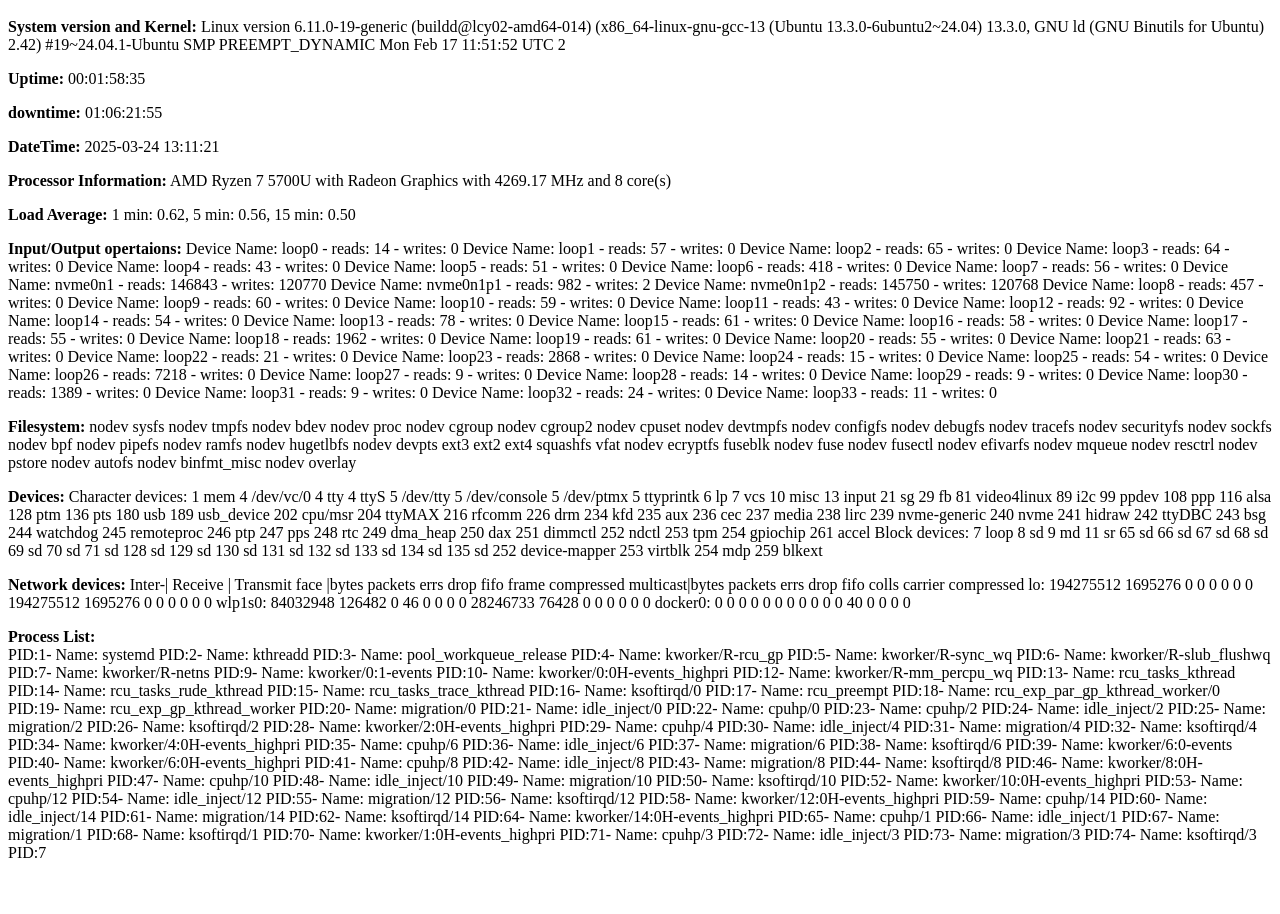
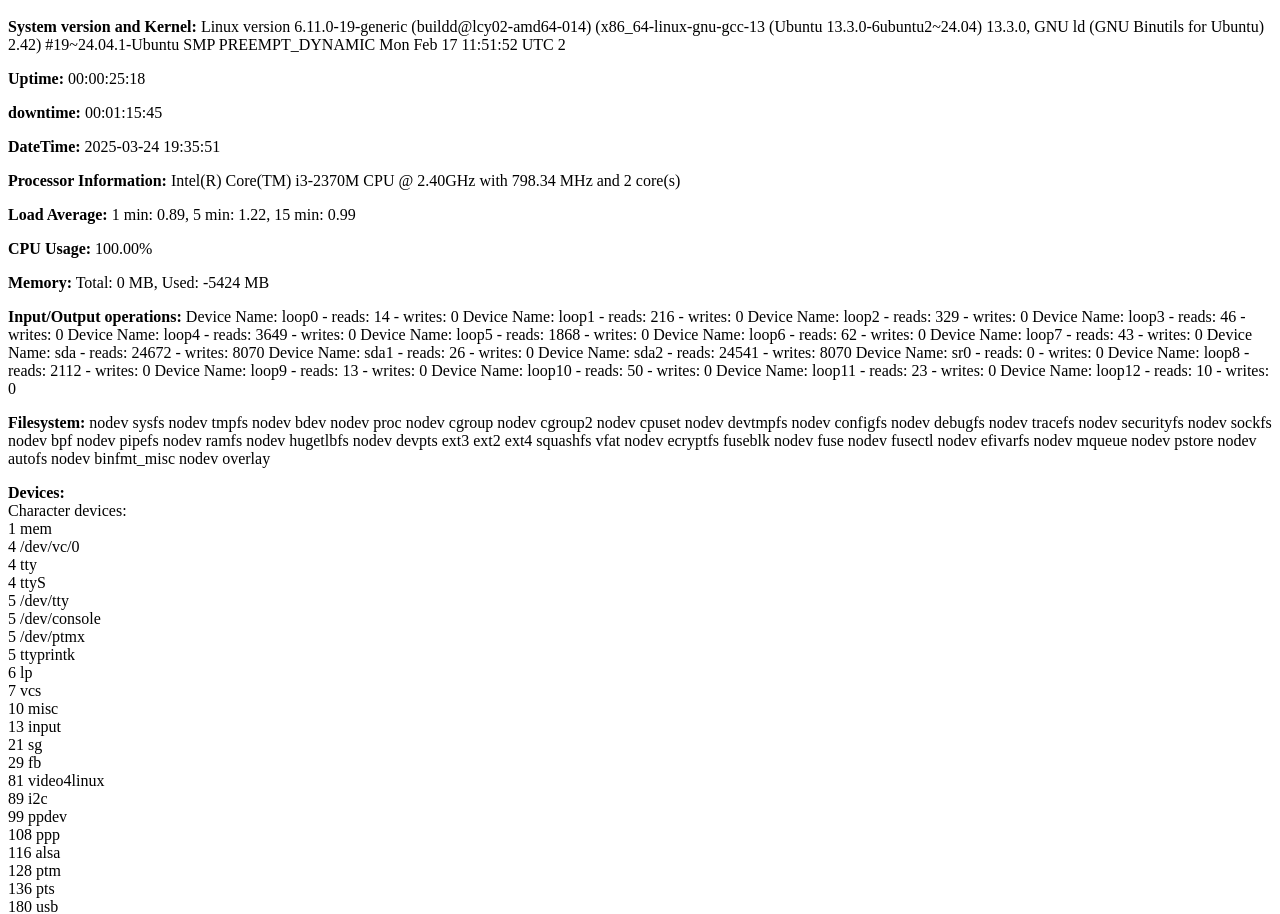
Before and after one commit to Gustavo-silva05/CSO, a plain HTML site: page index.html in a window 1280 px wide. Shown: the part 48-962 px from the top of the page. Before the commit the page ends 926 px from the top, so only its background shows below. Drawn offline with Linux system fonts and the light colour scheme.

Commit message:
devices net adjusted

```diff
--- a/index.html
+++ b/index.html
@@ -3,90 +3,54 @@
 <p><strong>System version and Kernel:</strong> Linux version 6.11.0-19-generic (buildd@lcy02-amd64-014) (x86_64-linux-gnu-gcc-13 (Ubuntu 13.3.0-6ubuntu2~24.04) 13.3.0, GNU ld (GNU Binutils for Ubuntu) 2.42) #19~24.04.1-Ubuntu SMP PREEMPT_DYNAMIC Mon Feb 17 11:51:52 UTC 2
 </p>
 
-<p><strong>Uptime:</strong> 00:01:58:35</p>
+<p><strong>Uptime:</strong> 00:00:25:18</p>
 
-<p><strong>downtime:</strong> 01:06:21:55</p>
+<p><strong>downtime:</strong> 00:01:15:45</p>
 
-<p><strong>DateTime:</strong> 2025-03-24 13:11:21</p>
+<p><strong>DateTime:</strong> 2025-03-24 19:35:51</p>
 
-<p><strong>Processor Information:</strong> AMD Ryzen 7 5700U with Radeon Graphics with 4269.17 MHz and 8 core(s)</p>
+<p><strong>Processor Information:</strong> Intel(R) Core(TM) i3-2370M CPU @ 2.40GHz with 798.34 MHz and 2 core(s)</p>
 
-<p><strong>Load Average:</strong> 1 min: 0.62, 5 min: 0.56, 15 min: 0.50</p>
+<p><strong>Load Average:</strong> 1 min: 0.89, 5 min: 1.22, 15 min: 0.99</p>
 
-<p><strong>Input/Output opertaions:</strong>
+<p><strong>CPU Usage:</strong> 100.00%</p>
+
+<p><strong>Memory:</strong> Total: 0 MB, Used: -5424 MB</p>
+
+<p><strong>Input/Output operations:</strong>
 Device Name: loop0 - reads: 14 - writes: 0
 
-Device Name: loop1 - reads: 57 - writes: 0
+Device Name: loop1 - reads: 216 - writes: 0
 
-Device Name: loop2 - reads: 65 - writes: 0
+Device Name: loop2 - reads: 329 - writes: 0
 
-Device Name: loop3 - reads: 64 - writes: 0
+Device Name: loop3 - reads: 46 - writes: 0
 
-Device Name: loop4 - reads: 43 - writes: 0
+Device Name: loop4 - reads: 3649 - writes: 0
 
-Device Name: loop5 - reads: 51 - writes: 0
+Device Name: loop5 - reads: 1868 - writes: 0
 
-Device Name: loop6 - reads: 418 - writes: 0
+Device Name: loop6 - reads: 62 - writes: 0
 
-Device Name: loop7 - reads: 56 - writes: 0
+Device Name: loop7 - reads: 43 - writes: 0
 
-Device Name: nvme0n1 - reads: 146843 - writes: 120770
+Device Name: sda - reads: 24672 - writes: 8070
 
-Device Name: nvme0n1p1 - reads: 982 - writes: 2
+Device Name: sda1 - reads: 26 - writes: 0
 
-Device Name: nvme0n1p2 - reads: 145750 - writes: 120768
+Device Name: sda2 - reads: 24541 - writes: 8070
 
-Device Name: loop8 - reads: 457 - writes: 0
+Device Name: sr0 - reads: 0 - writes: 0
 
-Device Name: loop9 - reads: 60 - writes: 0
+Device Name: loop8 - reads: 2112 - writes: 0
 
-Device Name: loop10 - reads: 59 - writes: 0
+Device Name: loop9 - reads: 13 - writes: 0
 
-Device Name: loop11 - reads: 43 - writes: 0
+Device Name: loop10 - reads: 50 - writes: 0
 
-Device Name: loop12 - reads: 92 - writes: 0
+Device Name: loop11 - reads: 23 - writes: 0
 
-Device Name: loop14 - reads: 54 - writes: 0
-
-Device Name: loop13 - reads: 78 - writes: 0
-
-Device Name: loop15 - reads: 61 - writes: 0
-
-Device Name: loop16 - reads: 58 - writes: 0
-
-Device Name: loop17 - reads: 55 - writes: 0
-
-Device Name: loop18 - reads: 1962 - writes: 0
-
-Device Name: loop19 - reads: 61 - writes: 0
-
-Device Name: loop20 - reads: 55 - writes: 0
-
-Device Name: loop21 - reads: 63 - writes: 0
-
-Device Name: loop22 - reads: 21 - writes: 0
-
-Device Name: loop23 - reads: 2868 - writes: 0
-
-Device Name: loop24 - reads: 15 - writes: 0
-
-Device Name: loop25 - reads: 54 - writes: 0
-
-Device Name: loop26 - reads: 7218 - writes: 0
-
-Device Name: loop27 - reads: 9 - writes: 0
-
-Device Name: loop28 - reads: 14 - writes: 0
-
-Device Name: loop29 - reads: 9 - writes: 0
-
-Device Name: loop30 - reads: 1389 - writes: 0
-
-Device Name: loop31 - reads: 9 - writes: 0
-
-Device Name: loop32 - reads: 24 - writes: 0
-
-Device Name: loop33 - reads: 11 - writes: 0
+Device Name: loop12 - reads: 10 - writes: 0
 </p>
 <p><strong>Filesystem:</strong> nodev	sysfs
 nodev	tmpfs
@@ -117,223 +81,157 @@ nodev	fuse
 nodev	fusectl
 nodev	efivarfs
 nodev	mqueue
-nodev	resctrl
 nodev	pstore
 nodev	autofs
 nodev	binfmt_misc
 nodev	overlay
 </p>
-<p><strong>Devices:</strong> Character devices:
-  1 mem
-  4 /dev/vc/0
-  4 tty
-  4 ttyS
-  5 /dev/tty
-  5 /dev/console
-  5 /dev/ptmx
-  5 ttyprintk
-  6 lp
-  7 vcs
- 10 misc
- 13 input
- 21 sg
- 29 fb
- 81 video4linux
- 89 i2c
- 99 ppdev
-108 ppp
-116 alsa
-128 ptm
-136 pts
-180 usb
-189 usb_device
-202 cpu/msr
-204 ttyMAX
-216 rfcomm
-226 drm
-234 kfd
-235 aux
-236 cec
-237 media
-238 lirc
-239 nvme-generic
-240 nvme
-241 hidraw
-242 ttyDBC
-243 bsg
-244 watchdog
-245 remoteproc
-246 ptp
-247 pps
-248 rtc
-249 dma_heap
-250 dax
-251 dimmctl
-252 ndctl
-253 tpm
-254 gpiochip
-261 accel
+<p><strong>Devices:</strong><br>
+Character devices:<br>
+  1 mem<br>
+  4 /dev/vc/0<br>
+  4 tty<br>
+  4 ttyS<br>
+  5 /dev/tty<br>
+  5 /dev/console<br>
+  5 /dev/ptmx<br>
+  5 ttyprintk<br>
+  6 lp<br>
+  7 vcs<br>
+ 10 misc<br>
+ 13 input<br>
+ 21 sg<br>
+ 29 fb<br>
+ 81 video4linux<br>
+ 89 i2c<br>
+ 99 ppdev<br>
+108 ppp<br>
+116 alsa<br>
+128 ptm<br>
+136 pts<br>
+180 usb<br>
+189 usb_device<br>
+202 cpu/msr<br>
+204 ttyMAX<br>
+216 rfcomm<br>
+226 drm<br>
+236 aux<br>
+237 cec<br>
+238 media<br>
+239 lirc<br>
+240 mei<br>
+241 hidraw<br>
+242 ttyDBC<br>
+243 bsg<br>
+244 watchdog<br>
+245 remoteproc<br>
+246 ptp<br>
+247 pps<br>
+248 rtc<br>
+249 dma_heap<br>
+250 dax<br>
+251 dimmctl<br>
+252 ndctl<br>
+253 tpm<br>
+254 gpiochip<br>
+261 accel<br>
+<br>
+Block devices:<br>
+  7 loop<br>
+  8 sd<br>
+  9 md<br>
+ 11 sr<br>
+ 65 sd<br>
+ 66 sd<br>
+ 67 sd<br>
+ 68 sd<br>
+ 69 sd<br>
+ 70 sd<br>
+ 71 sd<br>
+128 sd<br>
+129 sd<br>
+130 sd<br>
+131 sd<br>
+132 sd<br>
+133 sd<br>
+134 sd<br>
+135 sd<br>
+252 device-mapper<br>
+253 virtblk<br>
+254 mdp<br>
+259 blkext<br>
+</p>
+<p><strong>Network devices:</strong><br>
 
-Block devices:
-  7 loop
-  8 sd
-  9 md
- 11 sr
- 65 sd
- 66 sd
- 67 sd
- 68 sd
- 69 sd
- 70 sd
- 71 sd
-128 sd
-129 sd
-130 sd
-131 sd
-132 sd
-133 sd
-134 sd
-135 sd
-252 device-mapper
-253 virtblk
-254 mdp
-259 blkext
-</p>
-<p><strong>Network devices:</strong> Inter-|   Receive                                                |  Transmit
- face |bytes    packets errs drop fifo frame compressed multicast|bytes    packets errs drop fifo colls carrier compressed
-    lo: 194275512 1695276    0    0    0     0          0         0 194275512 1695276    0    0    0     0       0          0
-wlp1s0: 84032948  126482    0   46    0     0          0         0 28246733   76428    0    0    0     0       0          0
-docker0:       0       0    0    0    0     0          0         0        0       0    0   40    0     0       0          0
+Device Name: lo: <br>
+- receives(bytes): 49890359 <br>
+- transmissions(bytes): 4989035<br>
+
+Device Name: enp19s0: <br>
+- receives(bytes): 0 <br>
+- transmissions(bytes): 0
+<br>
+
+Device Name: wlp7s0: <br>
+- receives(bytes): 54586716 <br>
+- transmissions(bytes): 7244034<br>
 </p>
 <p><strong>Process List:</strong><br>
-PID:1- Name:	systemd
-
-PID:2- Name:	kthreadd
-
-PID:3- Name:	pool_workqueue_release
-
-PID:4- Name:	kworker/R-rcu_gp
-
-PID:5- Name:	kworker/R-sync_wq
-
-PID:6- Name:	kworker/R-slub_flushwq
-
-PID:7- Name:	kworker/R-netns
-
-PID:9- Name:	kworker/0:1-events
-
-PID:10- Name:	kworker/0:0H-events_highpri
-
-PID:12- Name:	kworker/R-mm_percpu_wq
-
-PID:13- Name:	rcu_tasks_kthread
-
-PID:14- Name:	rcu_tasks_rude_kthread
-
-PID:15- Name:	rcu_tasks_trace_kthread
-
-PID:16- Name:	ksoftirqd/0
-
-PID:17- Name:	rcu_preempt
-
-PID:18- Name:	rcu_exp_par_gp_kthread_worker/0
-
-PID:19- Name:	rcu_exp_gp_kthread_worker
-
-PID:20- Name:	migration/0
-
-PID:21- Name:	idle_inject/0
-
-PID:22- Name:	cpuhp/0
-
-PID:23- Name:	cpuhp/2
-
-PID:24- Name:	idle_inject/2
-
-PID:25- Name:	migration/2
-
-PID:26- Name:	ksoftirqd/2
-
-PID:28- Name:	kworker/2:0H-events_highpri
-
-PID:29- Name:	cpuhp/4
-
-PID:30- Name:	idle_inject/4
-
-PID:31- Name:	migration/4
-
-PID:32- Name:	ksoftirqd/4
-
-PID:34- Name:	kworker/4:0H-events_highpri
-
-PID:35- Name:	cpuhp/6
-
-PID:36- Name:	idle_inject/6
-
-PID:37- Name:	migration/6
-
-PID:38- Name:	ksoftirqd/6
-
-PID:39- Name:	kworker/6:0-events
-
-PID:40- Name:	kworker/6:0H-events_highpri
-
-PID:41- Name:	cpuhp/8
-
-PID:42- Name:	idle_inject/8
-
-PID:43- Name:	migration/8
-
-PID:44- Name:	ksoftirqd/8
-
-PID:46- Name:	kworker/8:0H-events_highpri
-
-PID:47- Name:	cpuhp/10
-
-PID:48- Name:	idle_inject/10
-
-PID:49- Name:	migration/10
-
-PID:50- Name:	ksoftirqd/10
-
-PID:52- Name:	kworker/10:0H-events_highpri
-
-PID:53- Name:	cpuhp/12
-
-PID:54- Name:	idle_inject/12
-
-PID:55- Name:	migration/12
-
-PID:56- Name:	ksoftirqd/12
-
-PID:58- Name:	kworker/12:0H-events_highpri
-
-PID:59- Name:	cpuhp/14
-
-PID:60- Name:	idle_inject/14
-
-PID:61- Name:	migration/14
-
-PID:62- Name:	ksoftirqd/14
-
-PID:64- Name:	kworker/14:0H-events_highpri
-
-PID:65- Name:	cpuhp/1
-
-PID:66- Name:	idle_inject/1
-
-PID:67- Name:	migration/1
-
-PID:68- Name:	ksoftirqd/1
-
-PID:70- Name:	kworker/1:0H-events_highpri
-
-PID:71- Name:	cpuhp/3
-
-PID:72- Name:	idle_inject/3
-
-PID:73- Name:	migration/3
-
-PID:74- Name:	ksoftirqd/3
-
-PID:7</body></html>
+PID:1 - Name:	systemd<br>
+PID:2 - Name:	kthreadd<br>
+PID:3 - Name:	pool_workqueue_release<br>
+PID:4 - Name:	kworker/R-rcu_gp<br>
+PID:5 - Name:	kworker/R-sync_wq<br>
+PID:6 - Name:	kworker/R-slub_flushwq<br>
+PID:7 - Name:	kworker/R-netns<br>
+PID:9 - Name:	kworker/0:0H-kblockd<br>
+PID:12 - Name:	kworker/R-mm_percpu_wq<br>
+PID:13 - Name:	rcu_tasks_kthread<br>
+PID:14 - Name:	rcu_tasks_rude_kthread<br>
+PID:15 - Name:	rcu_tasks_trace_kthread<br>
+PID:16 - Name:	ksoftirqd/0<br>
+PID:17 - Name:	rcu_preempt<br>
+PID:18 - Name:	rcu_exp_par_gp_kthread_worker/0<br>
+PID:19 - Name:	rcu_exp_gp_kthread_worker<br>
+PID:20 - Name:	migration/0<br>
+PID:21 - Name:	idle_inject/0<br>
+PID:22 - Name:	cpuhp/0<br>
+PID:23 - Name:	cpuhp/2<br>
+PID:24 - Name:	idle_inject/2<br>
+PID:25 - Name:	migration/2<br>
+PID:26 - Name:	ksoftirqd/2<br>
+PID:28 - Name:	kworker/2:0H-events_highpri<br>
+PID:29 - Name:	cpuhp/1<br>
+PID:30 - Name:	idle_inject/1<br>
+PID:31 - Name:	migration/1<br>
+PID:32 - Name:	ksoftirqd/1<br>
+PID:34 - Name:	kworker/1:0H-events_highpri<br>
+PID:35 - Name:	cpuhp/3<br>
+PID:36 - Name:	idle_inject/3<br>
+PID:37 - Name:	migration/3<br>
+PID:38 - Name:	ksoftirqd/3<br>
+PID:40 - Name:	kworker/3:0H-events_highpri<br>
+PID:41 - Name:	kdevtmpfs<br>
+PID:42 - Name:	kworker/R-inet_frag_wq<br>
+PID:44 - Name:	kauditd<br>
+PID:45 - Name:	khungtaskd<br>
+PID:46 - Name:	oom_reaper<br>
+PID:48 - Name:	kworker/R-writeback<br>
+PID:49 - Name:	kcompactd0<br>
+PID:50 - Name:	ksmd<br>
+PID:51 - Name:	khugepaged<br>
+PID:52 - Name:	kworker/R-kintegrityd<br>
+PID:53 - Name:	kworker/R-kblockd<br>
+PID:54 - Name:	kworker/R-blkcg_punt_bio<br>
+PID:55 - Name:	irq/9-acpi<br>
+PID:58 - Name:	kworker/R-tpm_dev_wq<br>
+PID:59 - Name:	kworker/R-ata_sff<br>
+PID:60 - Name:	kworker/R-md<br>
+PID:61 - Name:	kworker/R-md_bitmap<br>
+PID:62 - Name:	kworker/R-edac-poller<br>
+PID:63 - Name:	kworker/R-devfreq_wq<br>
+PID:65 - Name:	watchdogd<br>
+PID:66 - Name:	kworker/2:1H-kblockd<br>
+PID:68 - Name:	kswapd0<br>
+PID:69 - Name:	ecryptfs-kthread<br>
+PID:70 - Name:	k</body></html>
```
Also changed, not shown: 2 other files.
